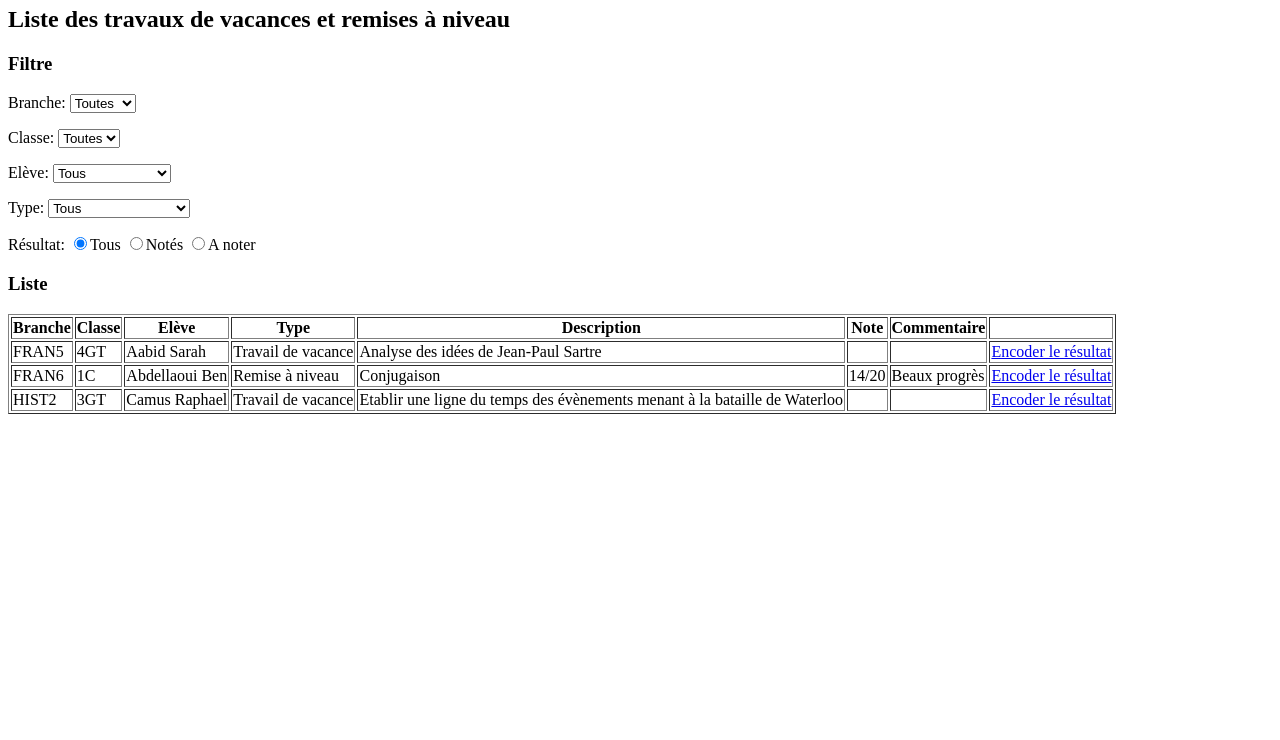
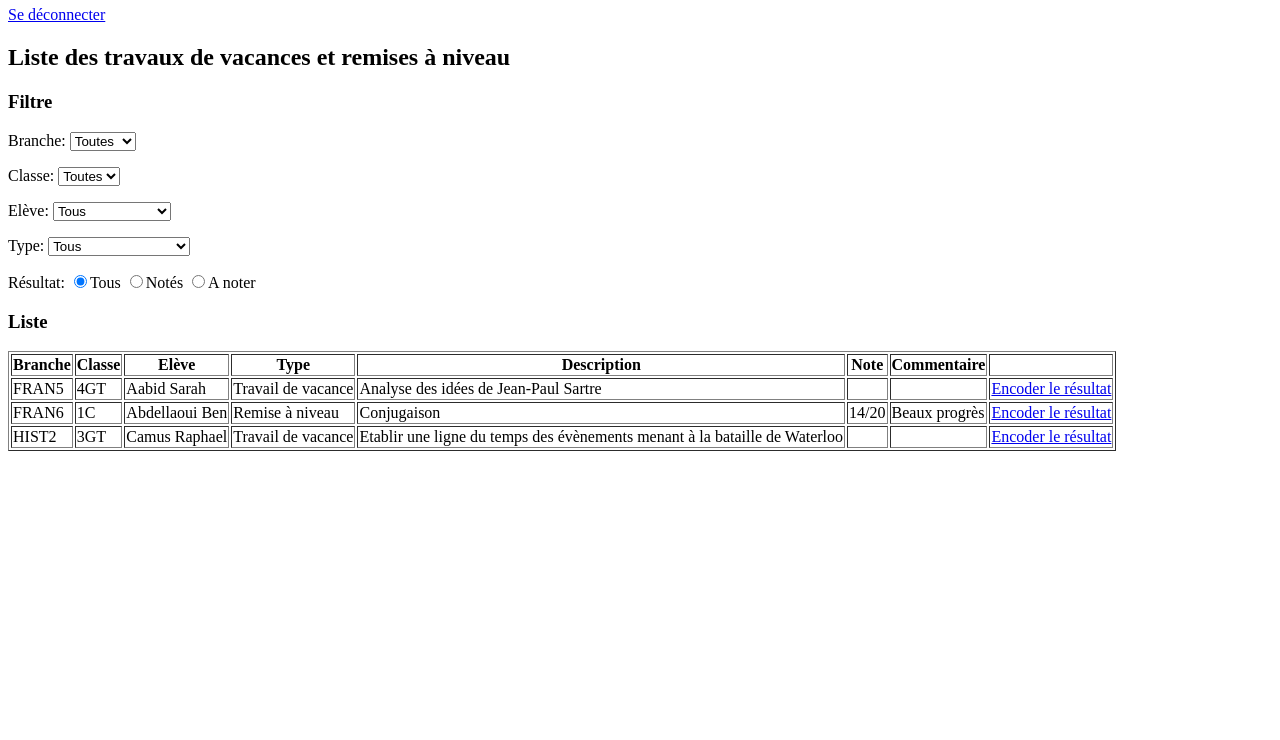
Before and after one commit to doc212/summer-school, a plain HTML site: page prof.html in a window 1280 px wide. Shown: the part 60-800 px from the top of the page. Drawn offline with Linux system fonts and the light colour scheme.

Commit message:
add logoff link

```diff
--- a/prof.html
+++ b/prof.html
@@ -5,6 +5,7 @@
 	</head>
 	<body>
 		<h1>Baeijens Vanessa</h1 >
+		<a href="index.html">Se déconnecter</a>
 
 		<h2>Liste des travaux de vacances et remises à niveau</h2>
 
```
